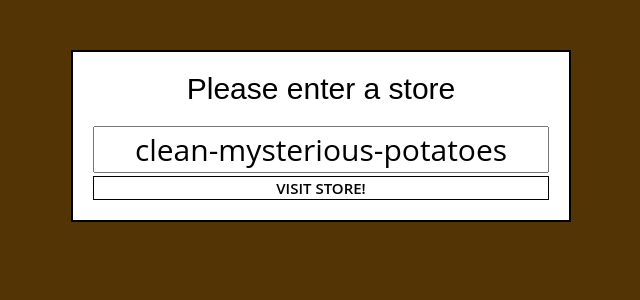
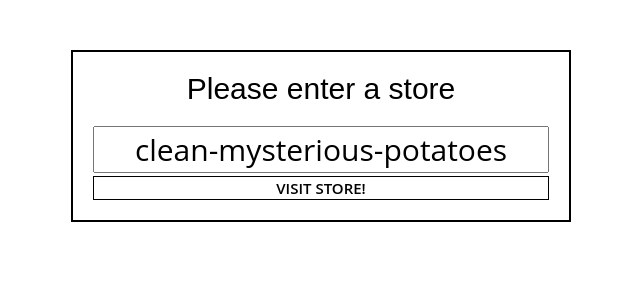
Before and after one commit to dariok87/bos-app, a React (Create React App) app: page / in a window 1280 px wide. Shown: the top 300 px of the page, without its empty margins (319-959 px from the left). Built offline with nearby package versions, Linux system fonts and the light colour scheme; what re-base would draw is missing.

Commit message:
Change background color

```diff
--- a/src/css/style.css
+++ b/src/css/style.css
@@ -217,7 +217,7 @@ html {
   font-size: 62.5%;
 }
 body {
-  background: #523405;
+  background: #fff;
   -webkit-font-smoothing: antialiased;
   -moz-osx-font-smoothing: grayscale;
   font-family: "Open Sans", sans-serif;
```
